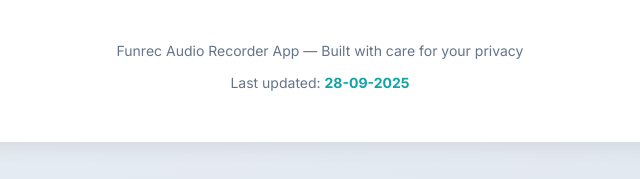
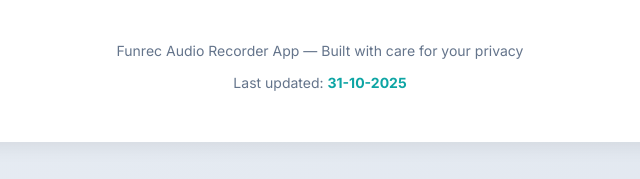
Before and after one commit to codewithbilalahmad/funrec-privacy-policy, a plain HTML site: page index.html in a window 1280 px wide. Shown: the part 2999-3178 px from the top of the page, 320-960 px from the left. Drawn offline with Linux system fonts and the light colour scheme.

Commit message:
Update index.html

```diff
--- a/index.html
+++ b/index.html
@@ -605,7 +605,7 @@
 
         <div class="footer">
             <p>Funrec Audio Recorder App — Built with care for your privacy</p>
-            <p>Last updated: <strong>28-09-2025</strong></p>
+            <p>Last updated: <strong>31-10-2025</strong></p>
         </div>
     </div>
 
```
